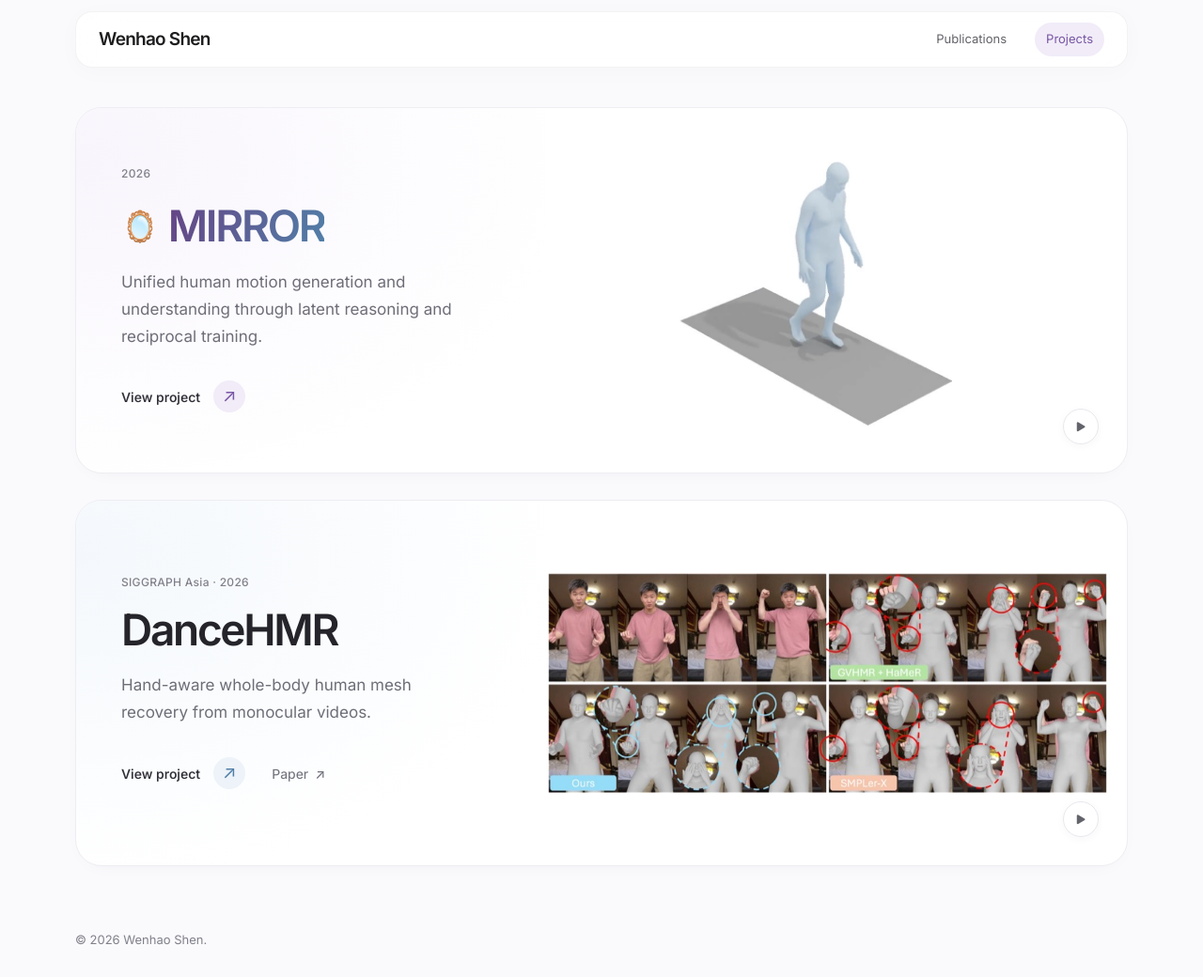
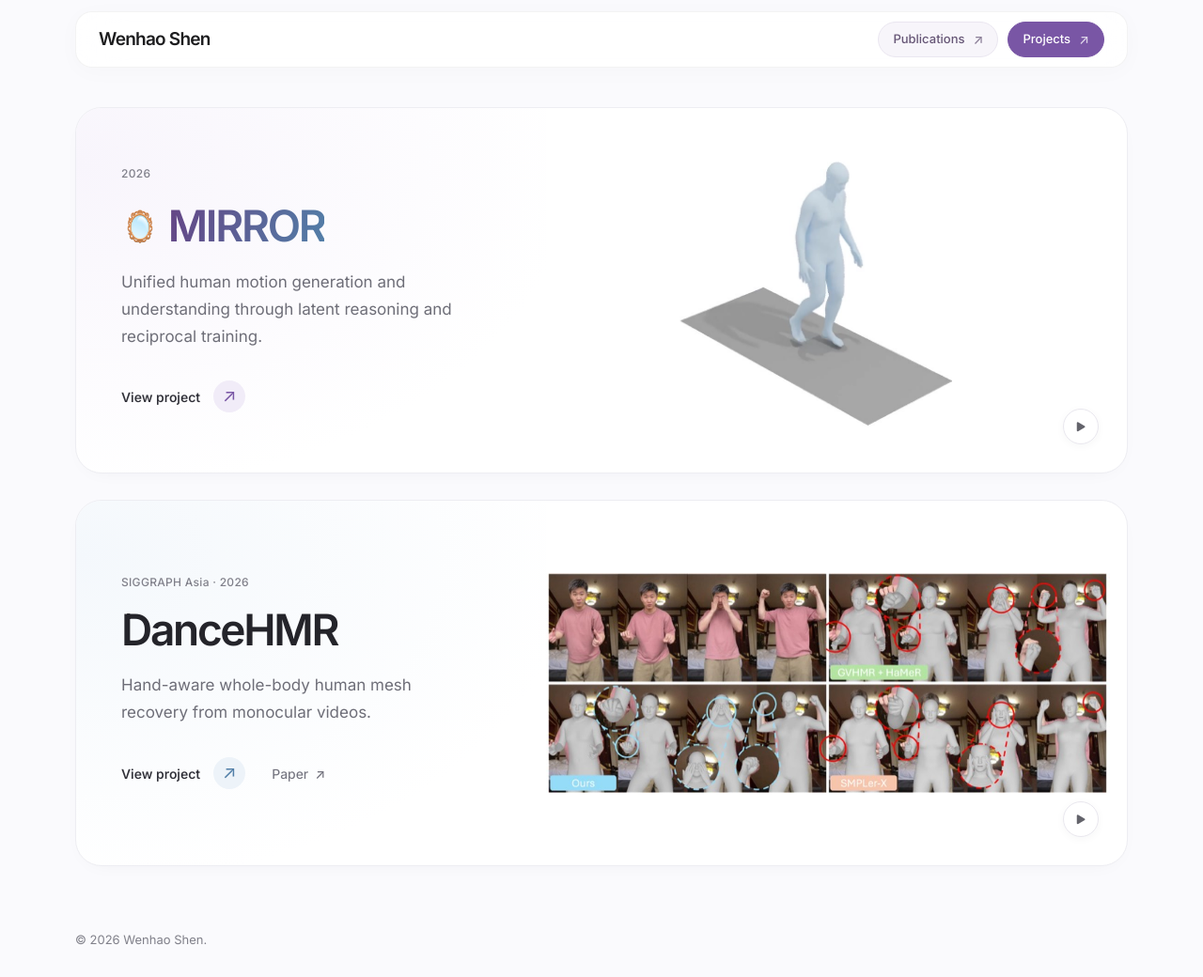
Before and after one commit to shenwenhao01/shenwenhao01.github.io, a Jekyll site: the page built from _pages/projects.md, in a window 1280 px wide and 1040 px high. Shown: the whole window at 94% size. Built offline with Jekyll 4.4.1, drawn with Linux system fonts in a browser that asks for light colours.

Commit message:
Unify site navigation and add Hao Wang collaboration

```diff
--- a/_includes/masthead.html
+++ b/_includes/masthead.html
@@ -3,7 +3,7 @@
     {% unless page.url == '/' %}<a class="site-home" href="{{ '/' | relative_url }}" aria-label="Wenhao Shen, home">Wenhao Shen</a>{% endunless %}
     <ul class="site-links">
       {% for link in site.data.navigation.main %}
-        <li><a href="{{ link.url | relative_url }}"{% if page.url == link.url %} aria-current="page"{% endif %}>{{ link.title }}</a></li>
+        <li><a href="{{ link.url | relative_url }}"{% if page.url == link.url %} aria-current="page"{% endif %}>{{ link.title }}<span class="site-link-arrow" aria-hidden="true">↗</span></a></li>
       {% endfor %}
     </ul>
   </nav>
--- a/_sass/_academic.scss
+++ b/_sass/_academic.scss
@@ -35,26 +35,46 @@ $academic-sans: "Inter", -apple-system, BlinkMacSystemFont, "Segoe UI", sans-ser
   align-items: center;
   justify-content: flex-end;
   max-width: 960px;
-  min-height: 44px;
+  min-height: 68px;
   margin: 0 auto;
   padding: 2px 24px;
-  font: 400 13px / 1.5 $academic-sans;
+  font: 500 13px / 1.5 $academic-sans;
   letter-spacing: 0;
 }
 .site-links {
   display: flex;
-  gap: 26px;
+  gap: 10px;
   margin: 0 0 0 auto;
   padding: 0;
   list-style: none;
   li { margin: 0; }
-  a { display: flex; align-items: center; min-height: 36px; padding: 5px 0; color: $academic-muted; }
-  a[aria-current="page"] { color: $academic-ink; text-decoration: underline; text-underline-offset: 5px; text-decoration-color: #b2bdb8; }
 }
+.academic-site .site-links a {
+  display: inline-flex;
+  align-items: center;
+  justify-content: center;
+  gap: 9px;
+  min-height: 38px;
+  padding: 7px 15px;
+  border: 1px solid #eae6f0;
+  border-radius: 24px;
+  background: #f7f5fa;
+  color: #665676;
+  font: inherit;
+  white-space: nowrap;
+  text-decoration: none;
+  transition: color 160ms ease, background 160ms ease, border-color 160ms ease;
+  &:hover { color: #59377a; background: #eee7f6; border-color: #d9cce8; text-decoration: none; }
+  &:focus-visible { outline-color: #7956a5; outline-offset: 3px; }
+  &[aria-current="page"] { background: #7956a5; border-color: #7956a5; color: #fff; }
+  &[aria-current="page"]:hover { background: #67458f; border-color: #67458f; }
+}
+.site-link-arrow { font-size: 14px; line-height: 1; opacity: .75; }
 .academic-site .site-home {
   color: $academic-ink;
   margin-right: 20px;
-  font: 400 20px / 1.2 $academic-serif;
+  font: 600 19px / 1.2 $academic-sans;
+  letter-spacing: -.04em;
 }
 .skip-link {
   position: absolute;
@@ -386,8 +406,10 @@ $academic-sans: "Inter", -apple-system, BlinkMacSystemFont, "Segoe UI", sans-ser
 }
 @media (max-width: 600px) {
   .site-navigation { padding: 2px 22px; }
-  .academic-site .site-home { font-size: 18px; margin-right: 14px; }
-  .site-links { gap: 18px; }
+  .academic-site .site-home { font-size: 16px; margin-right: 10px; }
+  .site-links { gap: 8px; }
+  .academic-site .site-links a { min-height: 36px; padding: 7px 11px; font-size: 12px; }
+  .site-link-arrow { display: none; }
   .project-gallery { grid-template-columns: minmax(0, 1fr); gap: 30px; }
   #main.academic-main { padding: 12px 22px 30px; }
   .profile-intro { grid-template-columns: 95px minmax(0, 1fr); gap: 8px 22px; }
@@ -428,6 +450,10 @@ $academic-sans: "Inter", -apple-system, BlinkMacSystemFont, "Segoe UI", sans-ser
   .academic-page-heading h1 { font-size: 38px; }
   .experience-info h3 span { display: block; margin-left: 0; }
 }
+@media (max-width: 360px) {
+  .academic-site .site-home { font-size: 15px; }
+  .academic-site .site-links a { font-size: 11px; padding-inline: 9px; }
+}
 @media (prefers-reduced-motion: reduce) {
   .academic-site * { transition: none !important; animation: none !important; }
 }
--- a/_sass/_projects.scss
+++ b/_sass/_projects.scss
@@ -24,9 +24,6 @@
   }
   .site-navigation { max-width: none; min-height: 58px; padding: 0 24px; }
   .site-home { font: 600 19px / 1.2 $academic-sans; letter-spacing: -.04em; color: #1d1d1f; }
-  .site-links { gap: 18px; }
-  .site-links a { color: #626269; padding: 7px 12px; }
-  .site-links a[aria-current="page"] { color: #7956a5; background: #f1ecf8; border-radius: 24px; text-decoration: none; }
 
   #main.academic-main {
     width: calc(100% - 96px);
@@ -125,8 +122,6 @@
     .site-header { top: 8px; width: calc(100% - 24px); margin-top: 8px; border-radius: 16px; }
     .site-navigation { min-height: 52px; padding: 0 14px; }
     .site-home { font-size: 16px; margin-right: 8px; }
-    .site-links { gap: 4px; font-size: 12px; }
-    .site-links a { padding: 7px 10px; }
     #main.academic-main { width: calc(100% - 40px); padding: 30px 0 40px; }
     .project-gallery { gap: 24px; }
     .project-item { grid-template-columns: minmax(0, 1fr); min-height: 0; border-radius: 24px; }
@@ -143,8 +138,6 @@
 @media (max-width: 360px) {
   .academic-site.projects-page {
     .site-home { font-size: 15px; }
-    .site-links { font-size: 11px; }
-    .site-links a { padding-inline: 7px; }
     .project-copy { padding: 24px 22px 28px; }
     .project-heading h2 { font-size: 32px; }
     .project-links { gap: 10px 20px; }
```
Also changed, not shown: _pages/about.md (+1 -1 lines).
